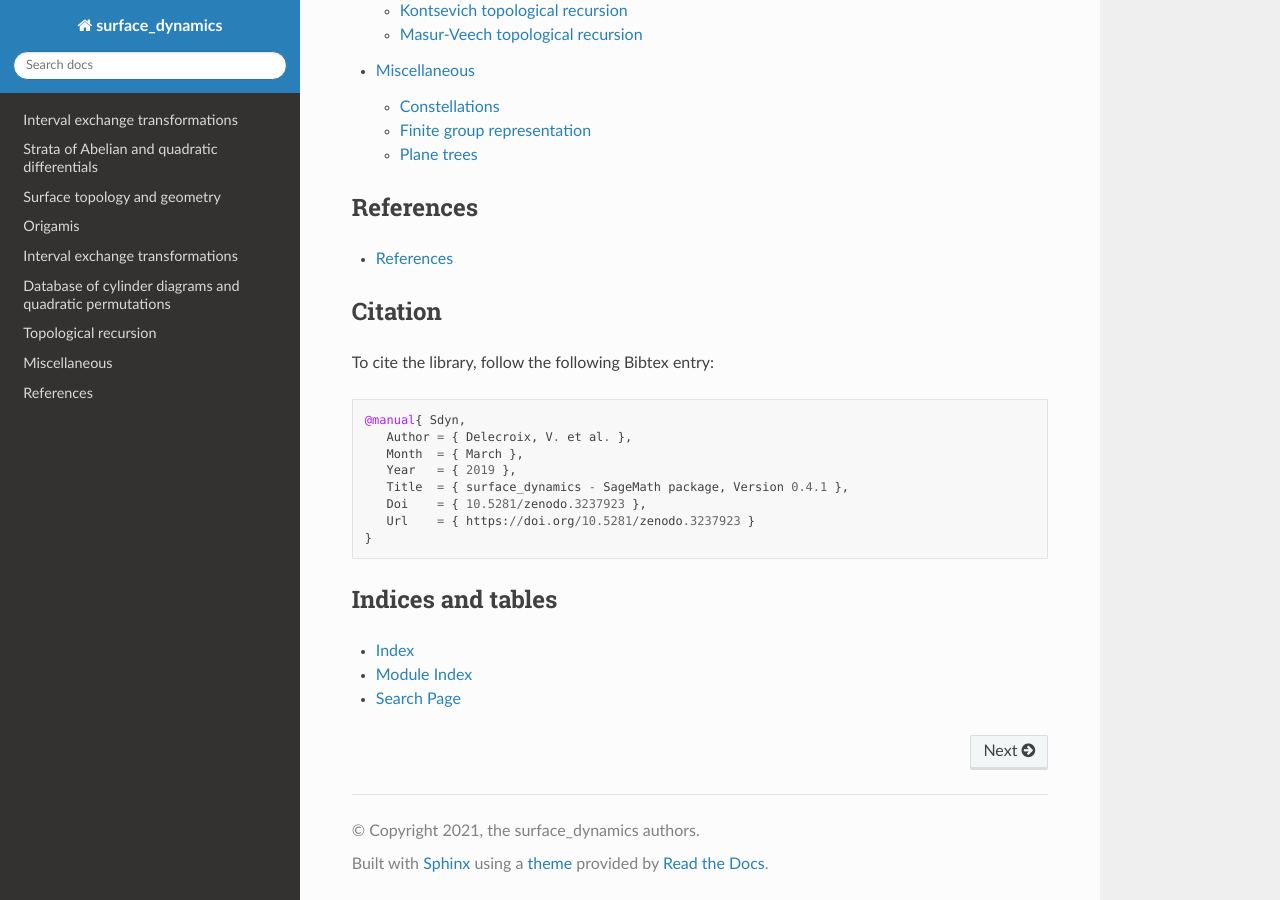
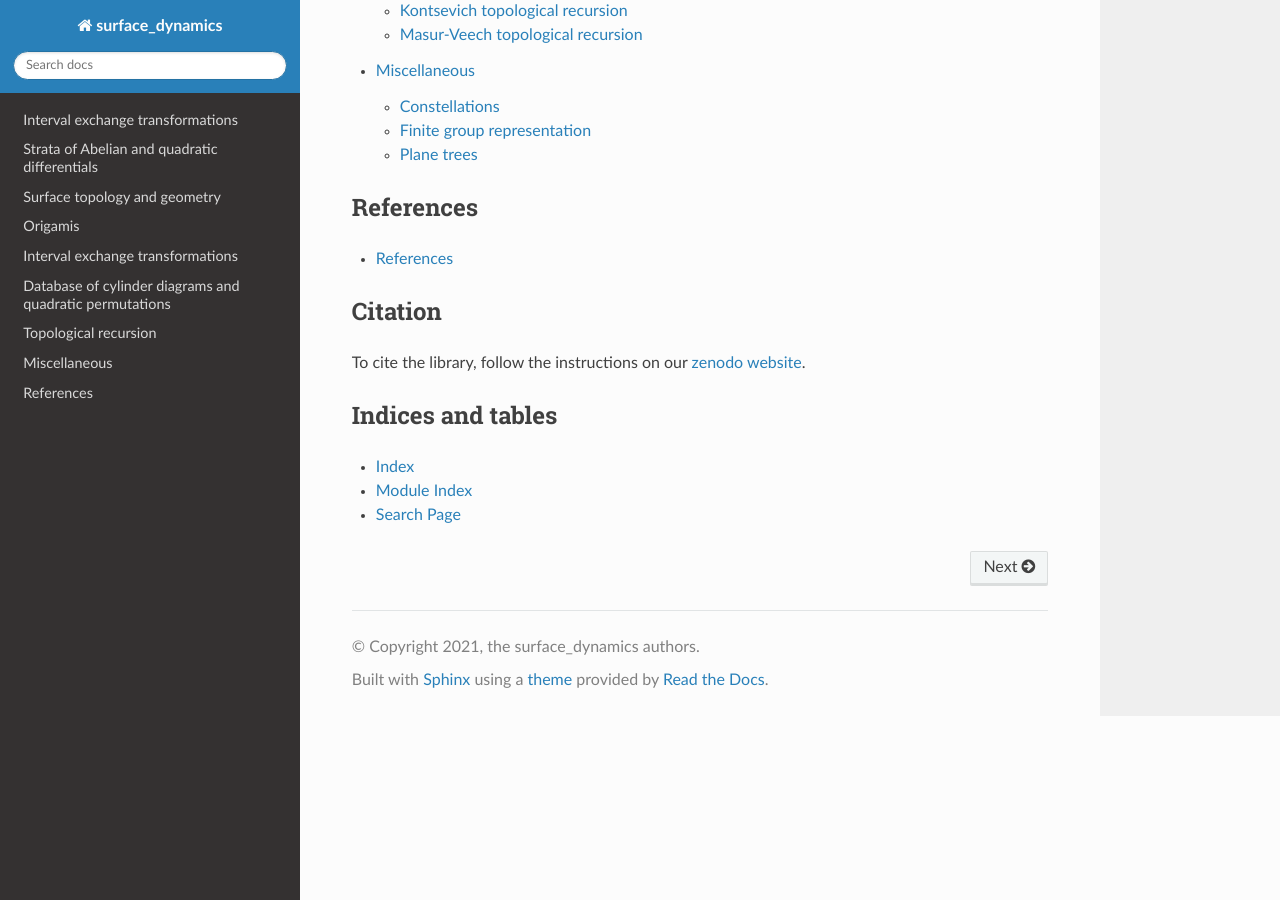
Before and after one commit to flatsurf/surface-dynamics, a Sphinx documentation site: the page built from doc/source/index.rst, in a window 1280 px wide and 900 px high, scrolled down 1567 px. Built offline with Sphinx 7.4.7 and the Read the Docs theme 2.0.0, drawn with Linux system fonts in a browser that asks for light colours.

Commit message:
fix citation instructions

```diff
--- a/doc/source/index.rst
+++ b/doc/source/index.rst
@@ -67,16 +67,7 @@ References
 Citation
 --------
 
-To cite the library, follow the following Bibtex entry::
-
-    @manual{ Sdyn,
-       Author = { Delecroix, V. et al. },
-       Month  = { March },
-       Year   = { 2019 },
-       Title  = { surface_dynamics - SageMath package, Version 0.4.1 },
-       Doi    = { 10.5281/zenodo.3237923 },
-       Url    = { https://doi.org/10.5281/zenodo.3237923 }
-    }
+To cite the library, follow the instructions on our `zenodo website <https://zenodo.org/badge/latestdoi/347440823>`_.
 
 Indices and tables
 ------------------
```
